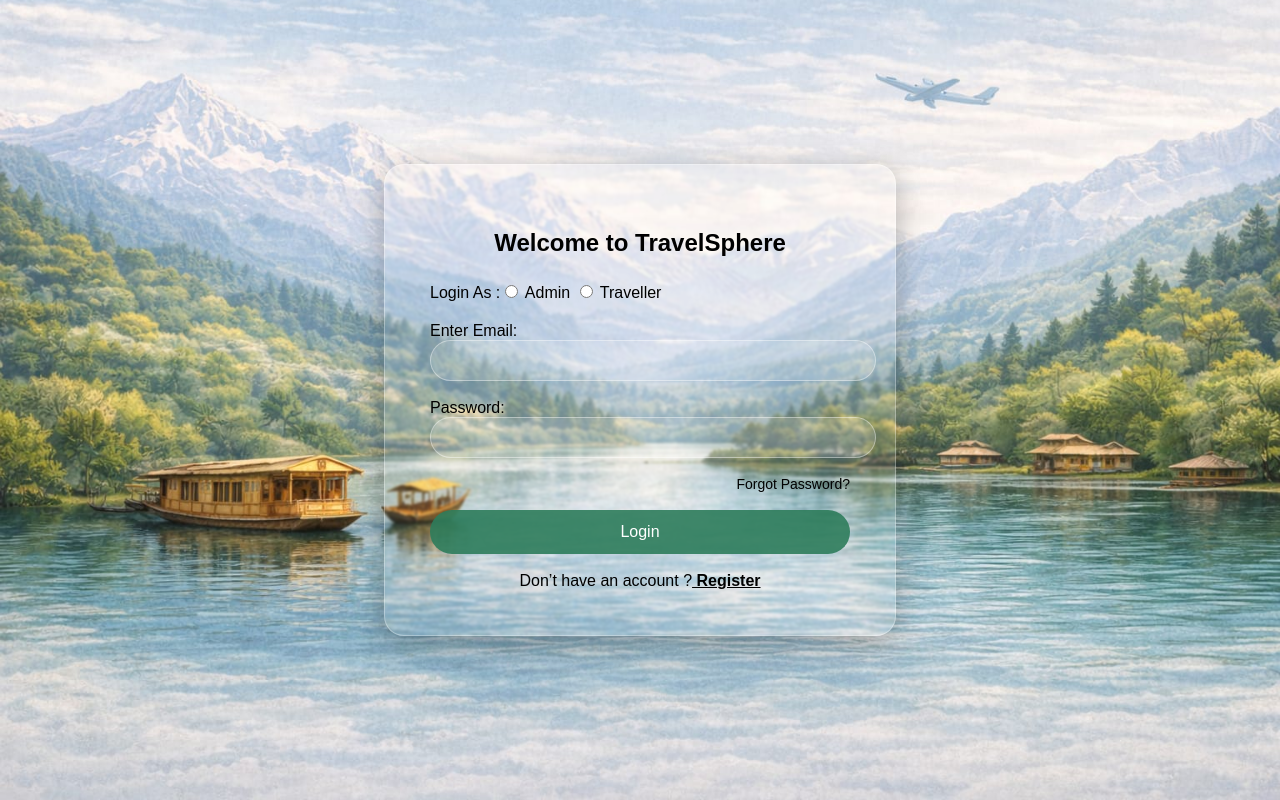
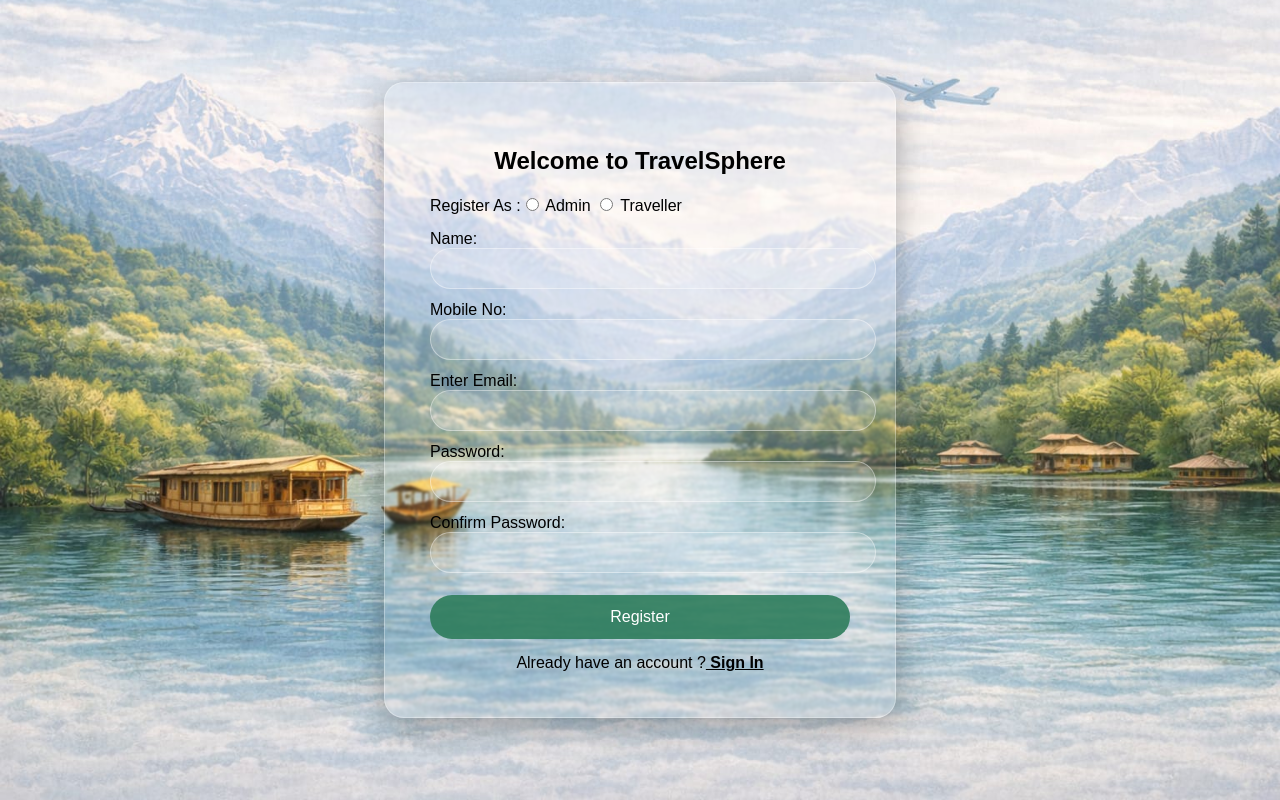
Before and after one commit to Savan0118/TravelSphere, a React (Vite) app in the folder travelsphere/: page /register in a window 1280 px wide. Built offline with nearby package versions, Linux system fonts and the light colour scheme.

Commit message:
Register Page Created and Directed From Login To register Page

```diff
--- a/travelsphere/package.json
+++ b/travelsphere/package.json
@@ -11,7 +11,8 @@
   },
   "dependencies": {
     "react": "^19.2.0",
-    "react-dom": "^19.2.0"
+    "react-dom": "^19.2.0",
+    "react-router-dom": "^7.13.1"
   },
   "devDependencies": {
     "@eslint/js": "^9.39.1",
--- a/travelsphere/src/App.jsx
+++ b/travelsphere/src/App.jsx
@@ -1,10 +1,22 @@
 import Login from "./Login";
+import Register from "./Register";
+import { BrowserRouter, Routes, Route } from "react-router-dom";
 
 function App() {
 
   return (
 
-    <Login />
+    <BrowserRouter>
+
+      <Routes>
+
+        <Route path="/" element={<Login />} />
+
+        <Route path="/register" element={<Register />} />
+
+      </Routes>
+
+    </BrowserRouter>
 
   );
 
--- a/travelsphere/src/Login.jsx
+++ b/travelsphere/src/Login.jsx
@@ -1,7 +1,10 @@
 import React from "react";
 import "./Login.css";
+import { useNavigate } from "react-router-dom";
 
 function Login() {
+
+  const navigate = useNavigate();
 
   return (
 
@@ -67,7 +70,12 @@
         <div className="register">
 
           Don’t have an account ?
-          <span> Register</span>
+
+          <span onClick={() => navigate("/register")}>
+
+            Register
+
+          </span>
 
         </div>
 
--- /dev/null
+++ b/travelsphere/src/Register.css
@@ -0,0 +1,140 @@
+html, body {
+
+  margin: 0;
+  padding: 0;
+  height: 100%;
+  overflow: hidden;
+  font-family: Arial, Helvetica, sans-serif;
+
+}
+
+
+
+.register-container {
+
+  height: 100vh;
+  width: 100vw;
+
+  background-image: url("/Images/Login_Img.jpeg");
+
+  background-size: cover;
+  background-position: center;
+  background-repeat: no-repeat;
+
+  display: flex;
+  justify-content: center;
+  align-items: center;
+
+}
+
+
+
+.register-box {
+
+  width: 420px;
+  padding: 45px;
+
+  border-radius: 20px;
+
+  background: rgba(255, 255, 255, 0.06);
+
+  backdrop-filter: blur(1px);
+  -webkit-backdrop-filter: blur(25px);
+
+  border: 1px solid rgba(255,255,255,0.3);
+
+  box-shadow: 0 8px 32px rgba(0,0,0,0.3);
+
+}
+
+
+
+.title {
+
+  text-align: center;
+  margin-bottom: 20px;
+  font-weight: bold;
+  color: black;
+
+}
+
+
+
+.radio-group {
+
+  margin-bottom: 15px;
+  color: black;
+
+}
+
+
+
+.input-group {
+
+  margin-bottom: 12px;
+  color: black;
+
+}
+
+
+
+.input-group input {
+
+  width: 100%;
+  padding: 12px;
+
+  border-radius: 25px;
+
+  border: 1px solid rgba(255,255,255,0.4);
+
+  outline: none;
+
+  background: rgba(255,255,255,0.12);
+
+  backdrop-filter: blur(10px);
+
+  color: black;
+
+}
+
+
+
+.register-btn {
+
+  width: 100%;
+  padding: 13px;
+
+  margin-top: 10px;
+
+  background: rgba(46,125,91,0.9);
+
+  color: white;
+
+  border: none;
+  border-radius: 25px;
+
+  font-size: 16px;
+
+  cursor: pointer;
+
+}
+
+
+
+.login-link {
+
+  text-align: center;
+  margin-top: 15px;
+  color: black;
+
+}
+
+
+
+.login-link span {
+
+  font-weight: bold;
+  cursor: pointer;
+  text-decoration: underline;
+
+}
--- /dev/null
+++ b/travelsphere/src/Register.jsx
@@ -0,0 +1,105 @@
+import React from "react";
+import "./Register.css";
+
+function Register() {
+
+  return (
+
+    <div className="register-container">
+
+      <div className="register-box">
+
+        <h2 className="title">
+          Welcome to TravelSphere
+        </h2>
+
+
+        <div className="radio-group">
+
+          <label>Register As :</label>
+
+          <input type="radio" name="role" />
+          <span> Admin </span>
+
+          <input type="radio" name="role" />
+          <span> Traveller </span>
+
+        </div>
+
+
+
+        <div className="input-group">
+
+          <label>Name:</label>
+
+          <input type="text" />
+
+        </div>
+
+
+
+        <div className="input-group">
+
+          <label>Mobile No:</label>
+
+          <input type="text" />
+
+        </div>
+
+
+
+        <div className="input-group">
+
+          <label>Enter Email:</label>
+
+          <input type="email" />
+
+        </div>
+
+
+
+        <div className="input-group">
+
+          <label>Password:</label>
+
+          <input type="password" />
+
+        </div>
+
+
+
+        <div className="input-group">
+
+          <label>Confirm Password:</label>
+
+          <input type="password" />
+
+        </div>
+
+
+
+        <button className="register-btn">
+
+          Register
+
+        </button>
+
+
+
+        <div className="login-link">
+
+          Already have an account ?
+          <span> Sign In</span>
+
+        </div>
+
+
+      </div>
+
+    </div>
+
+  );
+
+}
+
+export default Register;
```
Also changed, not shown: 1 other file (tests, documents, lock files or other folders).
